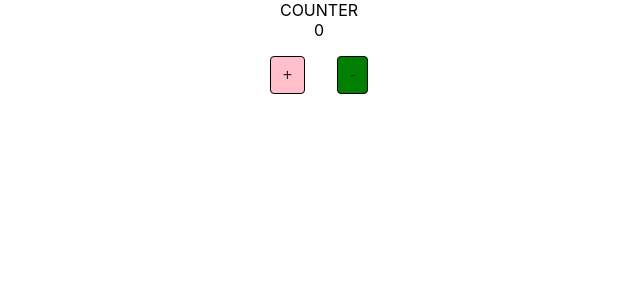
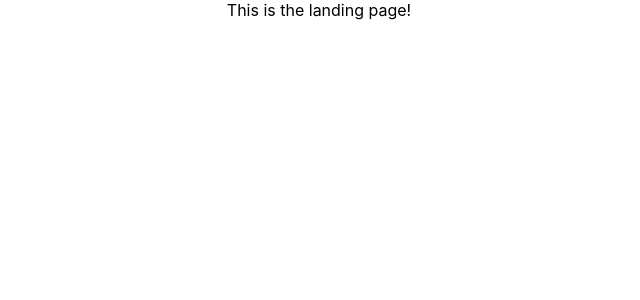
Before and after one commit to Combatd/react-start-practice, a React (Create React App) app in the folder sea_react/: page / in a window 1280 px wide. Shown: the top 300 px of the page, without its empty margins (321-961 px from the left). Built offline with nearby package versions, Linux system fonts and the light colour scheme.

Commit message:
Clear out Parent App.js"

```diff
--- a/sea_react/src/App.js
+++ b/sea_react/src/App.js
@@ -6,23 +6,12 @@ import Button from './components/Button';
 
 function App() {
   // Whatever you pass useState() is the initial State
-  const [count, setCounter] = useState(0);
 
-  const addToCount = () => {
-    setCounter(count + 1);
-  }
-
-  const subtractFromCount = () => {
-    setCounter(count - 1);
-  }
 
   return (
     // JSX
     <div className="App">
-      <div>COUNTER</div>
-      <div className={ (count < 0) ? 'red' : ''}>{count}</div>
-      <Button color='pink' onBtnClick={addToCount}>+</Button>
-      <Button color='green' onBtnClick={subtractFromCount}>-</Button>
+      This is the landing page!
     </div>
   );
 }
```
Also changed, not shown: 1 other file (tests, documents, lock files or other folders).
